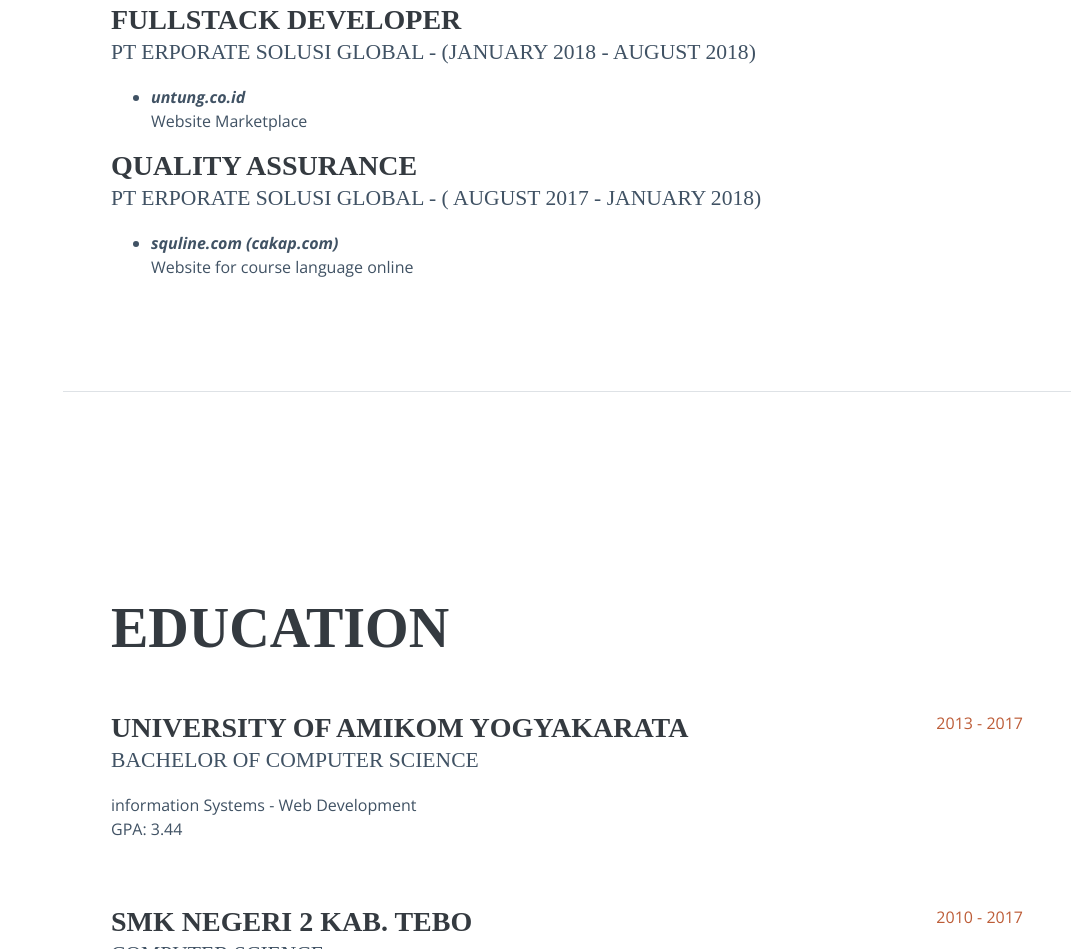
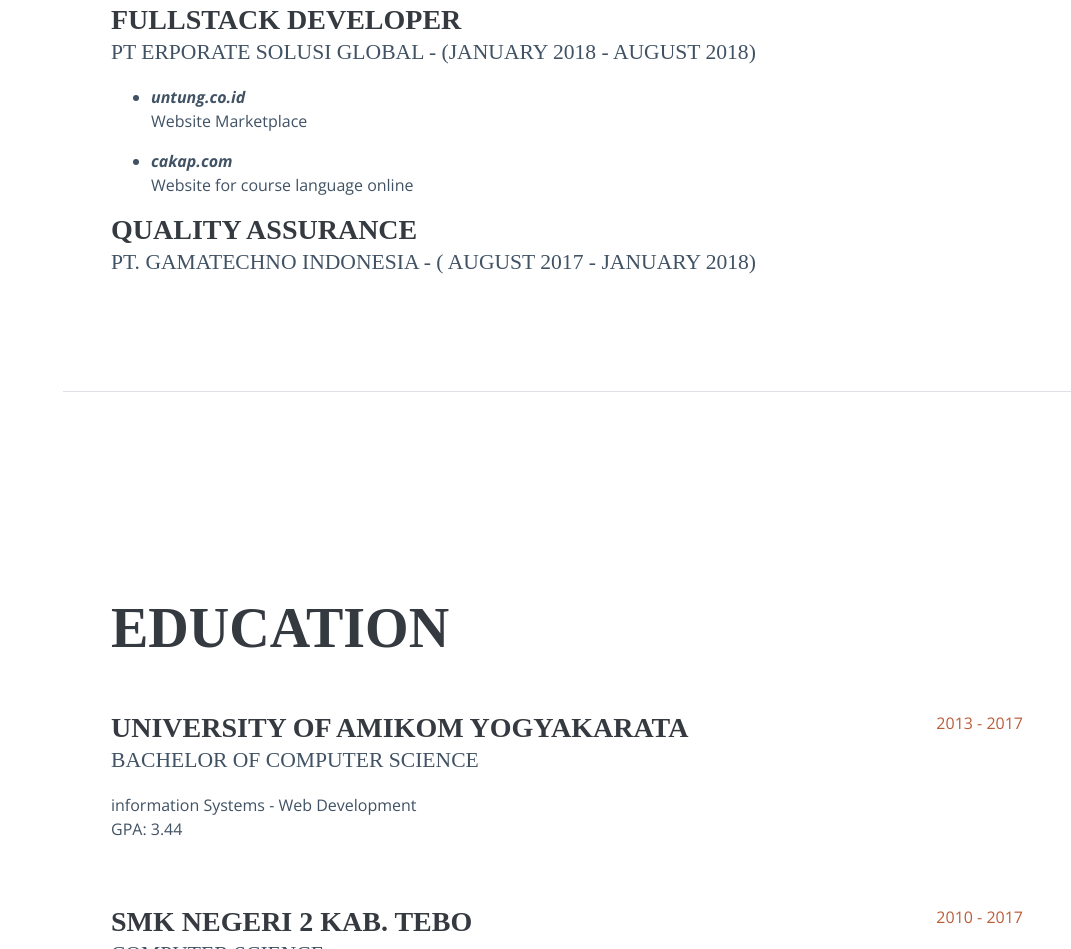
Before and after one commit to ekoris/about-me, a plain HTML site: page index.html in a window 1280 px wide. Shown: the part 1539-2488 px from the top of the page, without its empty margins (209-1280 px from the left). Drawn offline with nearby package versions, Linux system fonts and the light colour scheme; a web font is replaced by a local one.

Commit message:
Update index.html

```diff
--- a/index.html
+++ b/index.html
@@ -162,14 +162,12 @@
 						<ul>
 							<li><b><i>untung.co.id</i></b></li>
 							<p>Website Marketplace</p>
+							<li><b><i>cakap.com</i></b></li>
+							<p>Website for course language online</p>
 						</ul>
 
 						<h3 class="mb-0">Quality Assurance</h3>
-						<div class="subheading mb-3">PT Erporate Solusi Global - ( August 2017 - January 2018)</div>
-						<ul>
-							<li><b><i>squline.com (cakap.com)</i></b></li>
-							<p>Website for course language online</p>
-						</ul>
+						<div class="subheading mb-3">PT. GAMATECHNO INDONESIA - ( August 2017 - January 2018)</div>
 
 					</div>
 				</div>
```
